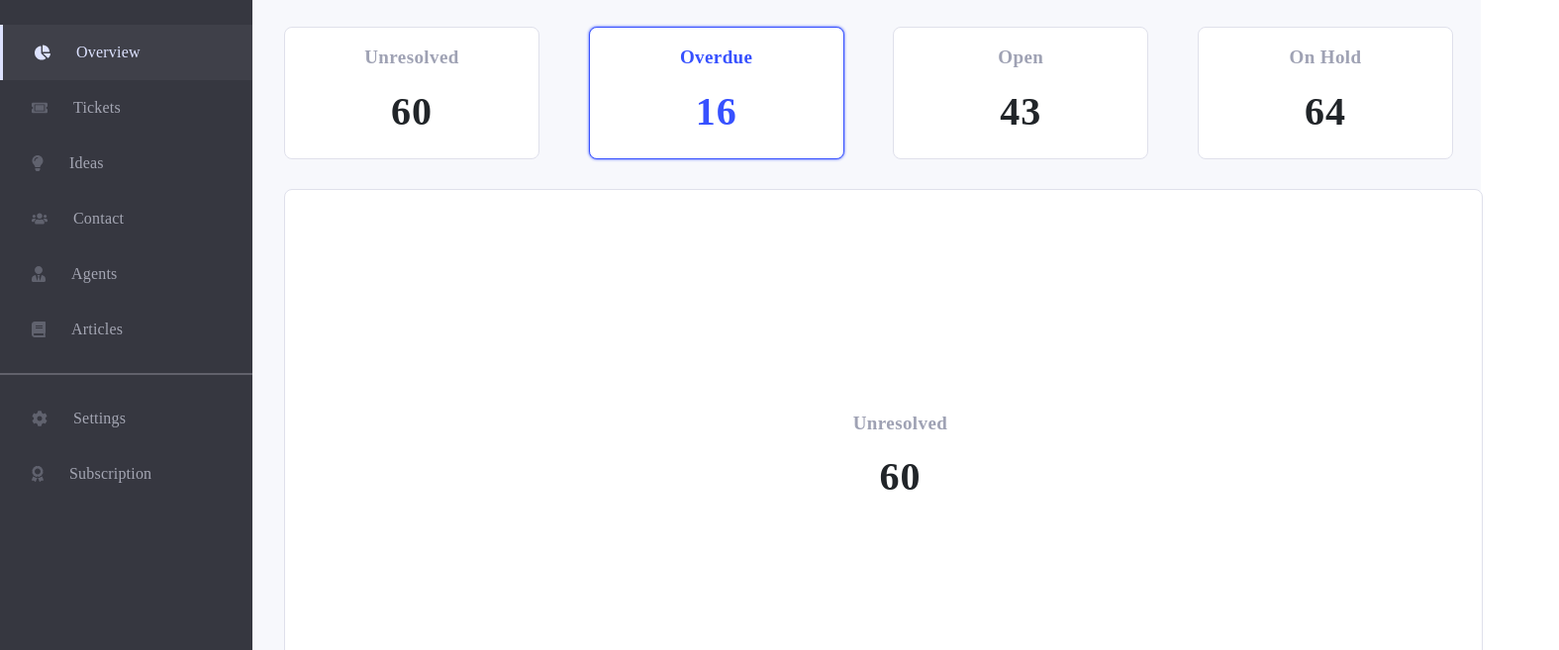
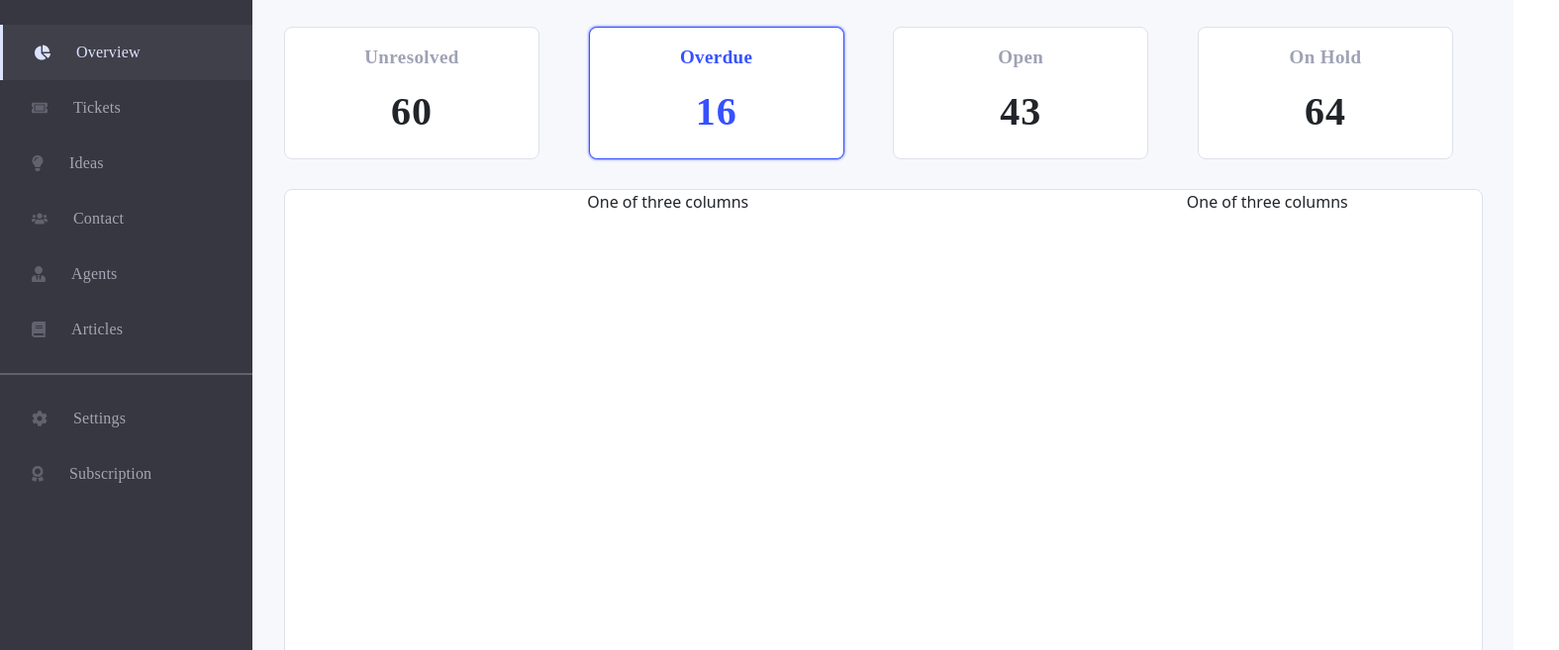
Before and after one commit to CoolMcProgrammer123/INM320-Assignment-5, a website: page public/index.html in a window 1280 px wide. Shown: the part 99-756 px from the top of the page at 99% size, 1575 px wide, since content can reach past the window. Drawn offline with nearby package versions, Linux system fonts and the light colour scheme; a web font is replaced by a local one.

Commit message:
margins updated

```diff
--- a/public/assets/css/style.css
+++ b/public/assets/css/style.css
@@ -7,11 +7,13 @@ body {
 }
 
 #main{
+
     height: auto;
     display: flex;
     flex-direction: column;
     gap: 30px;
     padding-bottom: 30px;
+    padding-right: 33px;
 
     background-color: #F7F8FC;
 }
@@ -216,6 +218,9 @@ nav>ul>li>svg {
 
 /* graph */
 
+#graph{
+    width: 1211px;
+}
 
 #graph div{
     width: 1211px;
--- a/public/index.html
+++ b/public/index.html
@@ -155,8 +155,16 @@
             <div class="col-sm-6">
                 <div class="card">
                   <div class="card-body">
-                      <p class="card-text">Unresolved</p>
-                      <h5 class="card-title">60</h5>
+                    <div class="container text-center">
+                        <div class="row align-items-start">
+                          <div class="col">
+                            One of three columns
+                          </div>
+                          <div class="col">
+                            One of three columns
+                          </div>
+                        </div>
+                      </div>
                   </div>
                 </div>
             </div>
```
